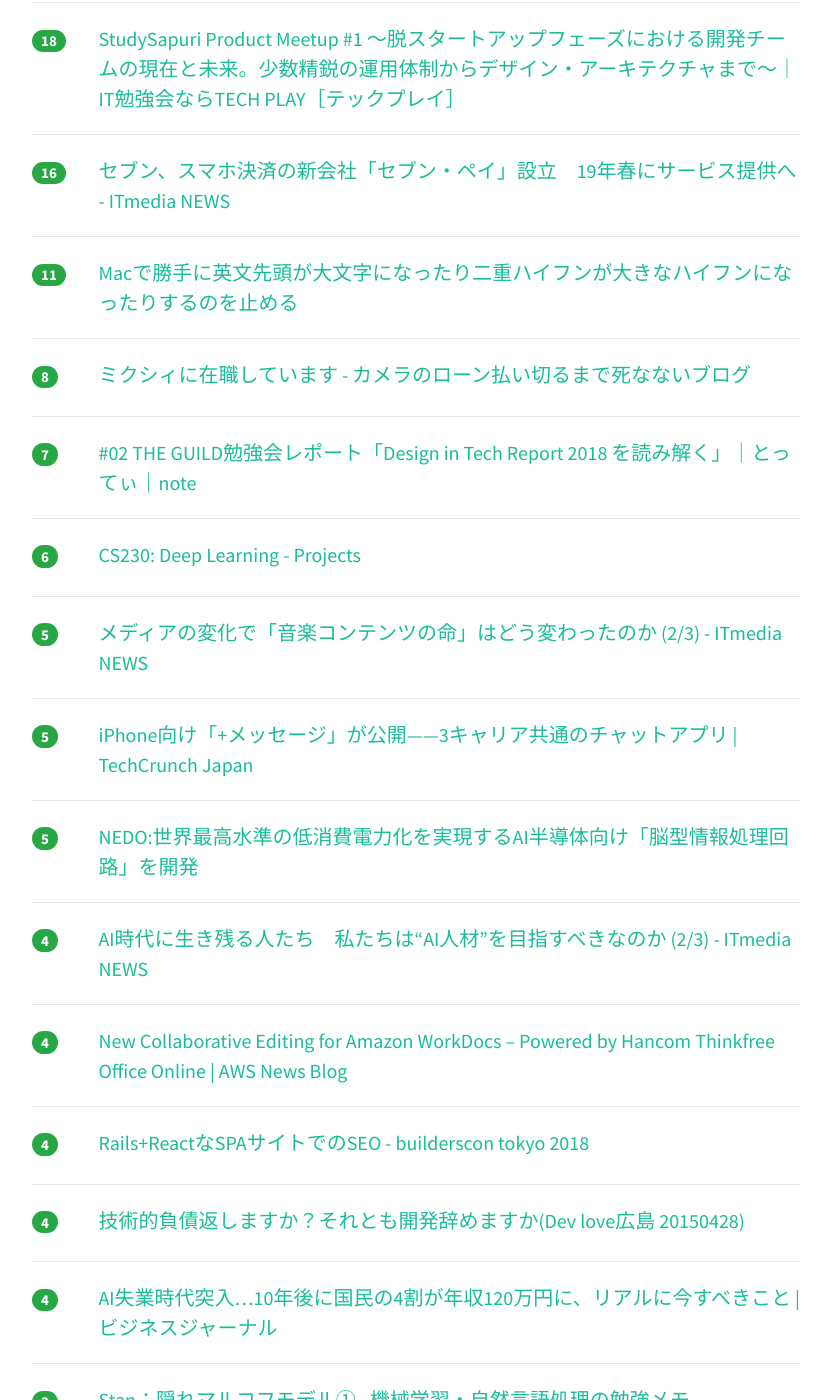
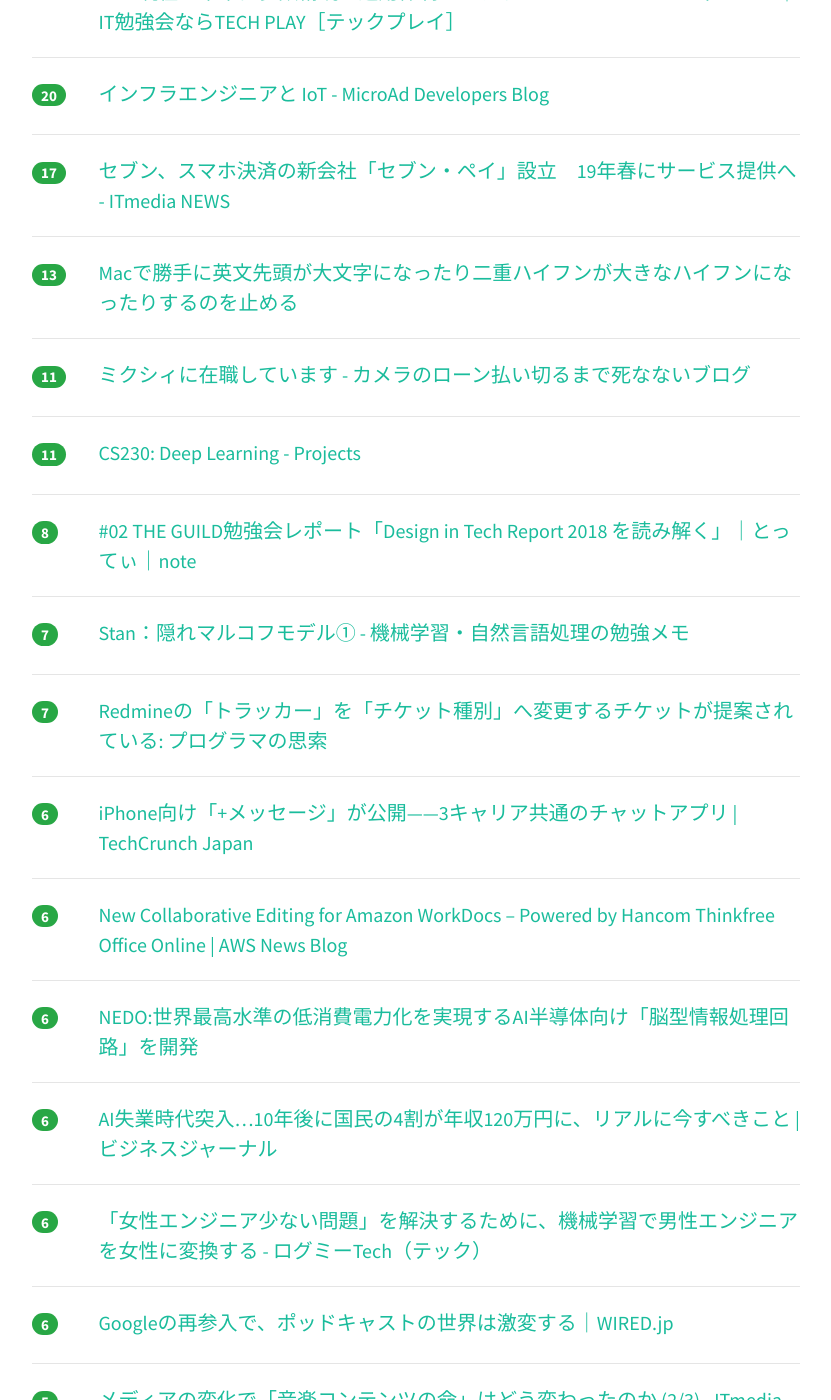
Before and after one commit to yatta47/hatena-matome-site, a Jekyll site: the page built from _posts/2018-06-22-hatena.md, in a window 1280 px wide and 1400 px high, scrolled down 832 px. Shown: the whole window, without its empty margins (224-1055 px from the left). Built offline with Jekyll 4.4.1, drawn with Linux system fonts in a browser that asks for light colours; nearby versions of some CDN libraries; some of the changed text lies outside the part shown.

Commit message:
Updated 2018-06-22

```diff
--- a/_posts/2018-06-22-hatena.md
+++ b/_posts/2018-06-22-hatena.md
@@ -1,64 +1,104 @@
 ---
 layout: post
 title:  "2018-06-22 はてぶIT"
-date:   2018-06-22 08:01:30
+date:   2018-06-22 09:02:46
 tags: [it-hotentry]
 ---
-22 件のデータあり
+28 件のデータあり
 
 <hr><div class="row">
-<div class="col-1"><span class="badge badge-pill badge-success h2">32</span></div>
+<div class="col-1"><span class="badge badge-pill badge-success h2">73</span></div>
+<div class="col-11"><a href='https://togetter.com/li/1239493' target='_blank'>「全額弁償なら22万5000円」オーダーメイドで彫刻までしたiPhoneが盗まれたのでGPSで犯人宅特定し突入するも悲しすぎる結末に - Togetter</a></div>
+</div>
+<hr>
+<div class="row">
+<div class="col-1"><span class="badge badge-pill badge-success h2">45</span></div>
 <div class="col-11"><a href='https://paiza.hatenablog.com/entry/paizacloud_online_multiplayer_game' target='_blank'>使うのはJavaScriptとNode.jsだけ！30分で3Dオンライン対戦ゲームを作って公開してみた - paiza開発日誌</a></div>
 </div>
 <hr>
 <div class="row">
-<div class="col-1"><span class="badge badge-pill badge-success h2">29</span></div>
-<div class="col-11"><a href='https://togetter.com/li/1239493' target='_blank'>「全額弁償なら22万5000円」オーダーメイドで彫刻までしたiPhoneが盗まれたのでGPSで犯人宅特定し突入するも悲しすぎる結末に - Togetter</a></div>
+<div class="col-1"><span class="badge badge-pill badge-success h2">25</span></div>
+<div class="col-11"><a href='https://www.blog.umentu.work/python-qrcode/' target='_blank'>PythonでMacのカメラからQRコードを読んでみた | from umentu import stupid</a></div>
 </div>
 <hr>
 <div class="row">
 <div class="col-1"><span class="badge badge-pill badge-success h2">22</span></div>
-<div class="col-11"><a href='https://www.blog.umentu.work/python-qrcode/' target='_blank'>PythonでMacのカメラからQRコードを読んでみた | from umentu import stupid</a></div>
+<div class="col-11"><a href='https://av.watch.impress.co.jp/docs/news/1128920.html' target='_blank'>4K映像の低遅延配信に「CMAF」が有効、コーデックは「AV1」主流に? Akamaiが解説 - AV Watch</a></div>
 </div>
 <hr>
 <div class="row">
 <div class="col-1"><span class="badge badge-pill badge-success h2">20</span></div>
-<div class="col-11"><a href='https://av.watch.impress.co.jp/docs/news/1128920.html' target='_blank'>4K映像の低遅延配信に「CMAF」が有効、コーデックは「AV1」主流に? Akamaiが解説 - AV Watch</a></div>
+<div class="col-11"><a href='https://techplay.jp/event/680406' target='_blank'>StudySapuri Product Meetup #1 〜脱スタートアップフェーズにおける開発チームの現在と未来。少数精鋭の運用体制からデザイン・アーキテクチャまで～｜IT勉強会ならTECH PLAY［テックプレイ］</a></div>
 </div>
 <hr>
 <div class="row">
-<div class="col-1"><span class="badge badge-pill badge-success h2">19</span></div>
+<div class="col-1"><span class="badge badge-pill badge-success h2">20</span></div>
 <div class="col-11"><a href='https://developers.microad.co.jp/entry/2018/06/21/201740' target='_blank'>インフラエンジニアと IoT - MicroAd Developers Blog</a></div>
 </div>
 <hr>
 <div class="row">
-<div class="col-1"><span class="badge badge-pill badge-success h2">18</span></div>
-<div class="col-11"><a href='https://techplay.jp/event/680406' target='_blank'>StudySapuri Product Meetup #1 〜脱スタートアップフェーズにおける開発チームの現在と未来。少数精鋭の運用体制からデザイン・アーキテクチャまで～｜IT勉強会ならTECH PLAY［テックプレイ］</a></div>
-</div>
-<hr>
-<div class="row">
-<div class="col-1"><span class="badge badge-pill badge-success h2">16</span></div>
+<div class="col-1"><span class="badge badge-pill badge-success h2">17</span></div>
 <div class="col-11"><a href='http://www.itmedia.co.jp/news/articles/1806/21/news127.html' target='_blank'>セブン、スマホ決済の新会社「セブン・ペイ」設立　19年春にサービス提供へ - ITmedia NEWS</a></div>
 </div>
 <hr>
 <div class="row">
-<div class="col-1"><span class="badge badge-pill badge-success h2">11</span></div>
+<div class="col-1"><span class="badge badge-pill badge-success h2">13</span></div>
 <div class="col-11"><a href='https://rcmdnk.com/blog/2018/05/16/computer-mac/' target='_blank'>Macで勝手に英文先頭が大文字になったり二重ハイフンが大きなハイフンになったりするのを止める</a></div>
 </div>
 <hr>
 <div class="row">
-<div class="col-1"><span class="badge badge-pill badge-success h2">8</span></div>
+<div class="col-1"><span class="badge badge-pill badge-success h2">11</span></div>
 <div class="col-11"><a href='https://punchdrunker.hatenablog.jp/entry/2018/06/21/230722' target='_blank'>ミクシィに在職しています - カメラのローン払い切るまで死なないブログ</a></div>
 </div>
 <hr>
 <div class="row">
-<div class="col-1"><span class="badge badge-pill badge-success h2">7</span></div>
+<div class="col-1"><span class="badge badge-pill badge-success h2">11</span></div>
+<div class="col-11"><a href='http://cs230.stanford.edu/proj-spring-2018.html' target='_blank'>CS230: Deep Learning - Projects</a></div>
+</div>
+<hr>
+<div class="row">
+<div class="col-1"><span class="badge badge-pill badge-success h2">8</span></div>
 <div class="col-11"><a href='https://note.mu/tottie/n/n3a82d6fe8257' target='_blank'>#02 THE GUILD勉強会レポート「Design in Tech Report 2018 を読み解く」｜とってぃ｜note</a></div>
 </div>
 <hr>
 <div class="row">
+<div class="col-1"><span class="badge badge-pill badge-success h2">7</span></div>
+<div class="col-11"><a href='http://kento1109.hatenablog.com/entry/2018/06/21/121441' target='_blank'>Stan：隠れマルコフモデル① - 機械学習・自然言語処理の勉強メモ</a></div>
+</div>
+<hr>
+<div class="row">
+<div class="col-1"><span class="badge badge-pill badge-success h2">7</span></div>
+<div class="col-11"><a href='http://forza.cocolog-nifty.com/blog/2018/06/redmine-1652.html' target='_blank'>Redmineの「トラッカー」を「チケット種別」へ変更するチケットが提案されている: プログラマの思索</a></div>
+</div>
+<hr>
+<div class="row">
 <div class="col-1"><span class="badge badge-pill badge-success h2">6</span></div>
-<div class="col-11"><a href='http://cs230.stanford.edu/proj-spring-2018.html' target='_blank'>CS230: Deep Learning - Projects</a></div>
+<div class="col-11"><a href='https://jp.techcrunch.com/2018/06/21/engadget-iphone-3/' target='_blank'>iPhone向け「+メッセージ」が公開——3キャリア共通のチャットアプリ | TechCrunch Japan</a></div>
+</div>
+<hr>
+<div class="row">
+<div class="col-1"><span class="badge badge-pill badge-success h2">6</span></div>
+<div class="col-11"><a href='https://aws.amazon.com/blogs/aws/new-collaborative-editing-for-amazon-workdocs-powered-by-hancom-thinkfree-office-online/' target='_blank'>New Collaborative Editing for Amazon WorkDocs – Powered by Hancom Thinkfree Office Online | AWS News Blog</a></div>
+</div>
+<hr>
+<div class="row">
+<div class="col-1"><span class="badge badge-pill badge-success h2">6</span></div>
+<div class="col-11"><a href='http://www.nedo.go.jp/news/press/AA5_100977.html' target='_blank'>NEDO:世界最高水準の低消費電力化を実現するAI半導体向け「脳型情報処理回路」を開発</a></div>
+</div>
+<hr>
+<div class="row">
+<div class="col-1"><span class="badge badge-pill badge-success h2">6</span></div>
+<div class="col-11"><a href='http://biz-journal.jp/2018/06/post_23714.html' target='_blank'>AI失業時代突入…10年後に国民の4割が年収120万円に、リアルに今すべきこと | ビジネスジャーナル</a></div>
+</div>
+<hr>
+<div class="row">
+<div class="col-1"><span class="badge badge-pill badge-success h2">6</span></div>
+<div class="col-11"><a href='https://logmi.jp/294756?pg=2' target='_blank'>「女性エンジニア少ない問題」を解決するために、機械学習で男性エンジニアを女性に変換する - ログミーTech（テック）</a></div>
+</div>
+<hr>
+<div class="row">
+<div class="col-1"><span class="badge badge-pill badge-success h2">6</span></div>
+<div class="col-11"><a href='https://wired.jp/2018/06/22/google-podcasts-app-hands-on/' target='_blank'>Googleの再参入で、ポッドキャストの世界は激変する｜WIRED.jp</a></div>
 </div>
 <hr>
 <div class="row">
@@ -68,12 +108,17 @@ tags: [it-hotentry]
 <hr>
 <div class="row">
 <div class="col-1"><span class="badge badge-pill badge-success h2">5</span></div>
-<div class="col-11"><a href='https://jp.techcrunch.com/2018/06/21/engadget-iphone-3/' target='_blank'>iPhone向け「+メッセージ」が公開——3キャリア共通のチャットアプリ | TechCrunch Japan</a></div>
+<div class="col-11"><a href='https://builderscon.io/tokyo/2018/session/799f2f7f-3253-47d1-a1f2-fdb6e57dad10' target='_blank'>Rails+ReactなSPAサイトでのSEO - builderscon tokyo 2018</a></div>
 </div>
 <hr>
 <div class="row">
 <div class="col-1"><span class="badge badge-pill badge-success h2">5</span></div>
-<div class="col-11"><a href='http://www.nedo.go.jp/news/press/AA5_100977.html' target='_blank'>NEDO:世界最高水準の低消費電力化を実現するAI半導体向け「脳型情報処理回路」を開発</a></div>
+<div class="col-11"><a href='https://www.slideshare.net/hidekazuNishi/dev-love-20150428' target='_blank'>技術的負債返しますか？それとも開発辞めますか(Dev love広島 20150428)</a></div>
+</div>
+<hr>
+<div class="row">
+<div class="col-1"><span class="badge badge-pill badge-success h2">4</span></div>
+<div class="col-11"><a href='https://speakerdeck.com/sakajunquality/eksnisiyututoru-men-gkekarafalseyi-xing' target='_blank'>EKSにシュッと入門 〜GKEからの移行〜 - Speaker Deck</a></div>
 </div>
 <hr>
 <div class="row">
@@ -83,36 +128,21 @@ tags: [it-hotentry]
 <hr>
 <div class="row">
 <div class="col-1"><span class="badge badge-pill badge-success h2">4</span></div>
-<div class="col-11"><a href='https://aws.amazon.com/blogs/aws/new-collaborative-editing-for-amazon-workdocs-powered-by-hancom-thinkfree-office-online/' target='_blank'>New Collaborative Editing for Amazon WorkDocs – Powered by Hancom Thinkfree Office Online | AWS News Blog</a></div>
+<div class="col-11"><a href='https://www.facebook.com/help/186325668085084' target='_blank'>[いいね！]ボタンが実装されたサイトにアクセスすると、Facebookにどのような情報が送信されますか。 | Facebookヘルプセンター | Facebook</a></div>
 </div>
 <hr>
 <div class="row">
 <div class="col-1"><span class="badge badge-pill badge-success h2">4</span></div>
-<div class="col-11"><a href='https://builderscon.io/tokyo/2018/session/799f2f7f-3253-47d1-a1f2-fdb6e57dad10' target='_blank'>Rails+ReactなSPAサイトでのSEO - builderscon tokyo 2018</a></div>
+<div class="col-11"><a href='https://www.suzukikenichi.com/blog/origin-command-reports-aggregated-speed-data-in-pagespeed-insights/' target='_blank'>Google PageSpeed Insightsのoriginコマンドでサイト全体のスピードを計測 | 海外SEO情報ブログ</a></div>
 </div>
 <hr>
 <div class="row">
 <div class="col-1"><span class="badge badge-pill badge-success h2">4</span></div>
-<div class="col-11"><a href='https://www.slideshare.net/hidekazuNishi/dev-love-20150428' target='_blank'>技術的負債返しますか？それとも開発辞めますか(Dev love広島 20150428)</a></div>
-</div>
-<hr>
-<div class="row">
-<div class="col-1"><span class="badge badge-pill badge-success h2">4</span></div>
-<div class="col-11"><a href='http://biz-journal.jp/2018/06/post_23714.html' target='_blank'>AI失業時代突入…10年後に国民の4割が年収120万円に、リアルに今すべきこと | ビジネスジャーナル</a></div>
+<div class="col-11"><a href='https://stackoverflow.com/questions/50972425/using-mruby-ngx-mruby-and-redis-applying-on-current-production-server' target='_blank'>ruby on rails - Using mruby, ngx_mruby and redis - Applying on current production server - Stack Overflow</a></div>
 </div>
 <hr>
 <div class="row">
 <div class="col-1"><span class="badge badge-pill badge-success h2">3</span></div>
-<div class="col-11"><a href='http://kento1109.hatenablog.com/entry/2018/06/21/121441' target='_blank'>Stan：隠れマルコフモデル① - 機械学習・自然言語処理の勉強メモ</a></div>
+<div class="col-11"><a href='http://www.itmedia.co.jp/news/articles/1806/22/news016.html' target='_blank'>「RTによる画像トリミングで著作人格権侵害」　知財高裁判決の意味と影響　弁護士が解説 - ITmedia NEWS</a></div>
 </div>
 <hr>
-<div class="row">
-<div class="col-1"><span class="badge badge-pill badge-success h2">3</span></div>
-<div class="col-11"><a href='http://forza.cocolog-nifty.com/blog/2018/06/redmine-1652.html' target='_blank'>Redmineの「トラッカー」を「チケット種別」へ変更するチケットが提案されている: プログラマの思索</a></div>
-</div>
-<hr>
-<div class="row">
-<div class="col-1"><span class="badge badge-pill badge-success h2">3</span></div>
-<div class="col-11"><a href='https://logmi.jp/294756?pg=2' target='_blank'>「女性エンジニア少ない問題」を解決するために、機械学習で男性エンジニアを女性に変換する - ログミーTech（テック）</a></div>
-</div>
-<hr>
```
